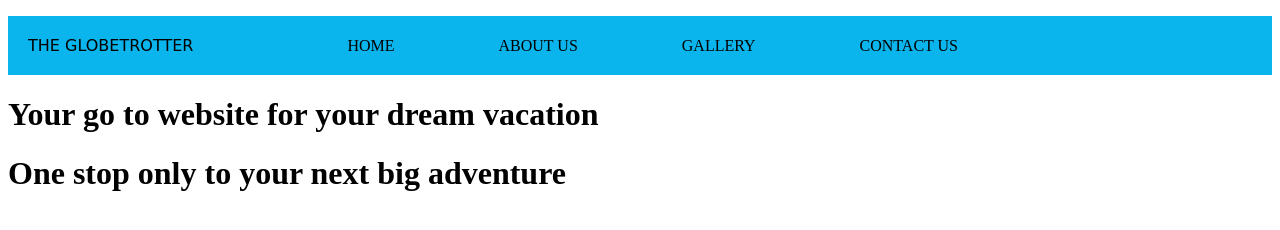
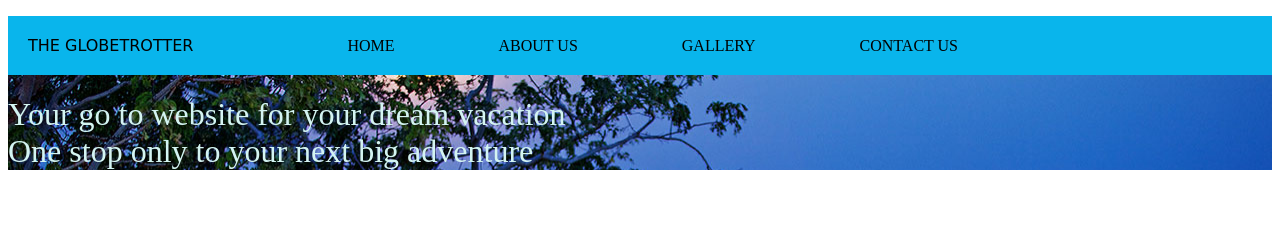
Before and after one commit to Felix-Barosio/Globetrotter, a plain HTML site: page index.html in a window 1280 px wide. Drawn offline with Linux system fonts and the light colour scheme.

Commit message:
add html styling

```diff
--- a/assets/css/styles.css
+++ b/assets/css/styles.css
@@ -1,4 +1,3 @@
-
 header{
     display: inline;
     font-family: cursive ;
@@ -15,3 +14,11 @@ li{
     display: inline;
     margin-right: 100px;
 }
+.backdrop{
+    background-image: url("../images/Kopje-courtesy.jpg");
+}
+h1{
+    color: #d4f4f2;
+
+    font-weight: 400;
+}
--- a/index.html
+++ b/index.html
@@ -8,6 +8,7 @@
     <link rel="stylesheet" href="./assets/css/styles.css">
 </head>
 <body>
+    <div class="backdrop">
         <ul>
                 <header>THE GLOBETROTTER</header>
                 <li>HOME</li>
@@ -15,9 +16,9 @@
                 <li>GALLERY</li>
                 <li>CONTACT US</li>
         </ul>
-        <div class="backdrop">
-                <h1>Your go to website for your dream vacation</h1>
-                <h1>One stop only to your next big adventure</h1>
+            <div>
+                <h1>Your go to website for your dream vacation <br> One stop only to your next big adventure  </h1>
+            </div>
     </div>
 
 </body>
```
Lines whose indentation alone changed are shown as unchanged.
